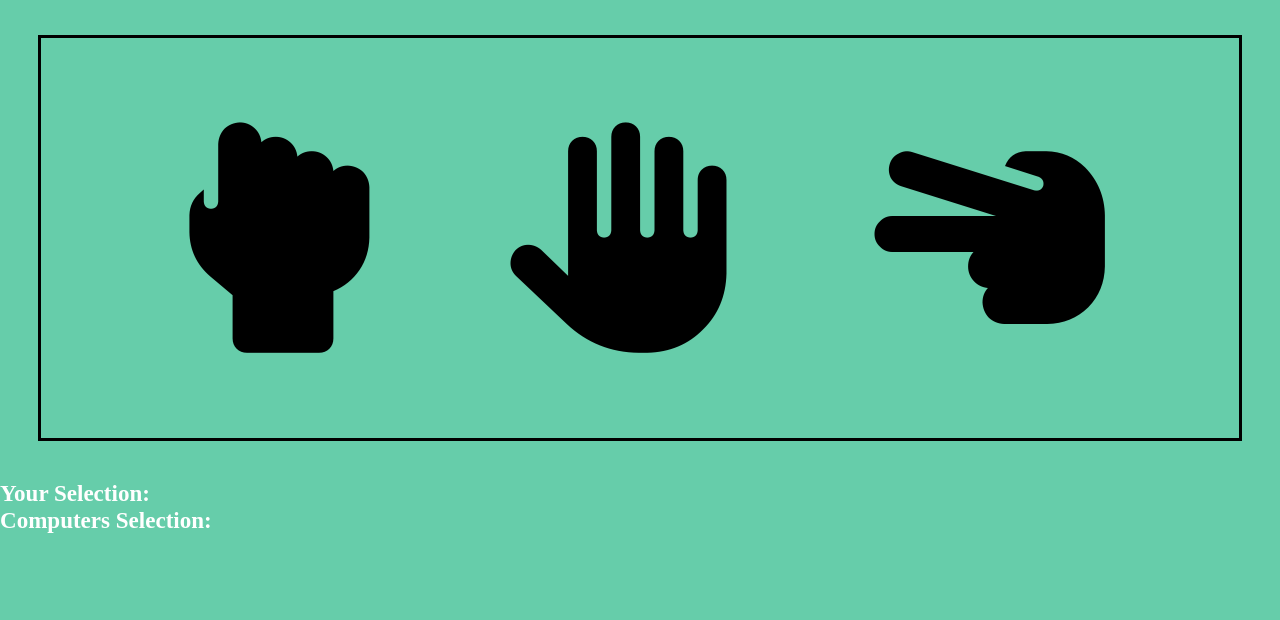
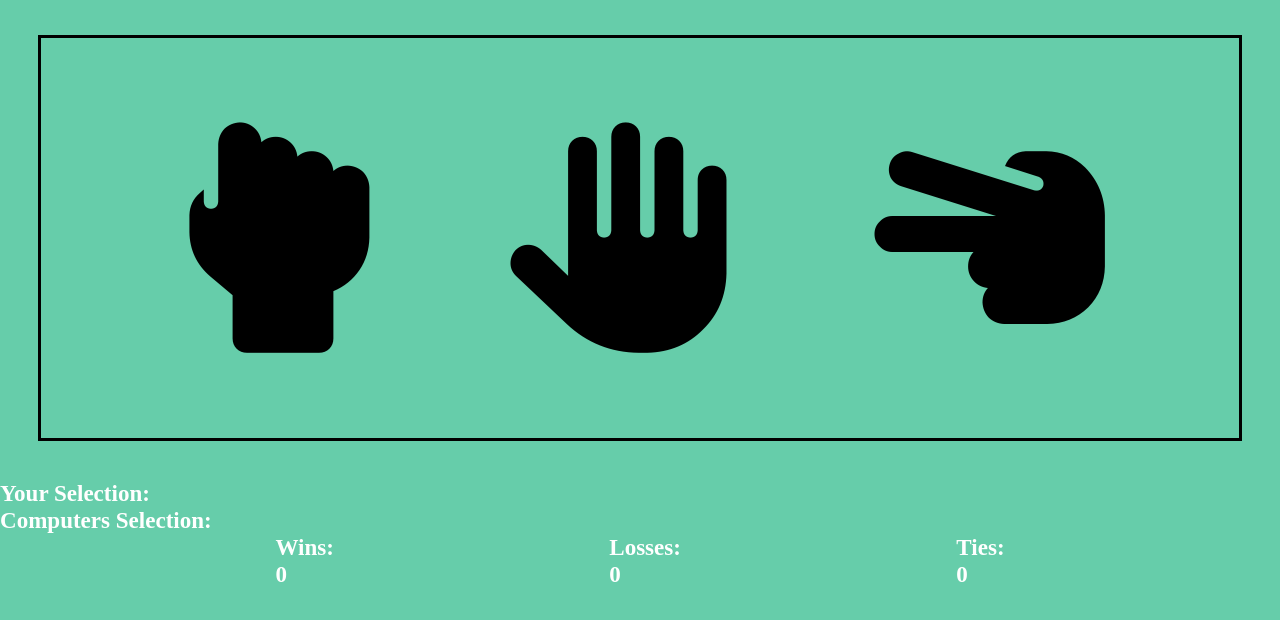
Before and after one commit to LandonLloyd/Rock-Paper-Scissors-Game, a plain HTML site: page index.html in a window 1280 px wide. Shown: the part 84-704 px from the top of the page. Drawn offline with Linux system fonts and the light colour scheme.

Commit message:
Update index.html

```diff
--- a/index.html
+++ b/index.html
@@ -19,6 +19,11 @@
                 <h1 id="you">Your Selection: </h1>
                 <h1 id="computer">Computers Selection: </h1>
             </div>
+            <div id="score">
+                <h1>Wins: <div id="winScore">0</div></h1>
+                <h1>Losses: <div id="loseScore">0</div></h1>
+                <h1>Ties: <div id="tieScore">0</div></h1>
+            </div>
     </div>
 
 
```
